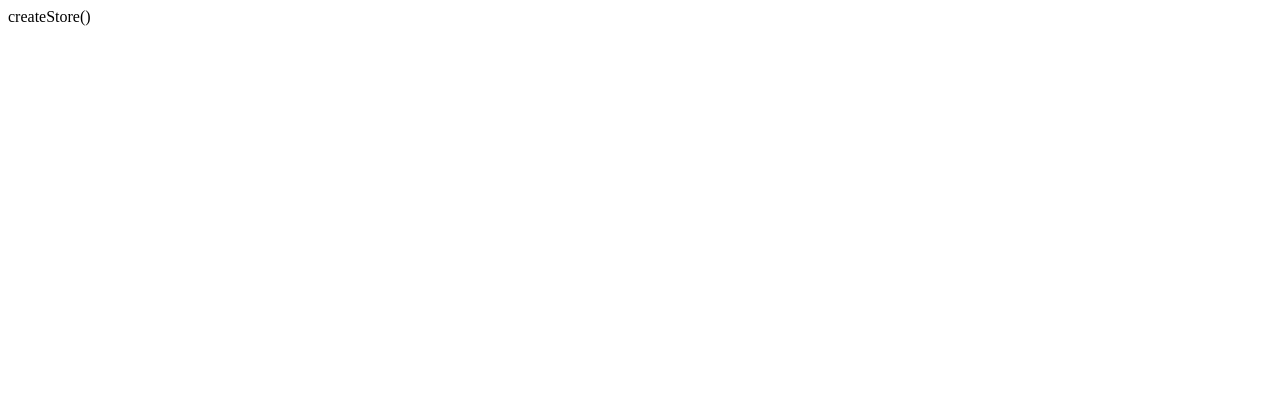
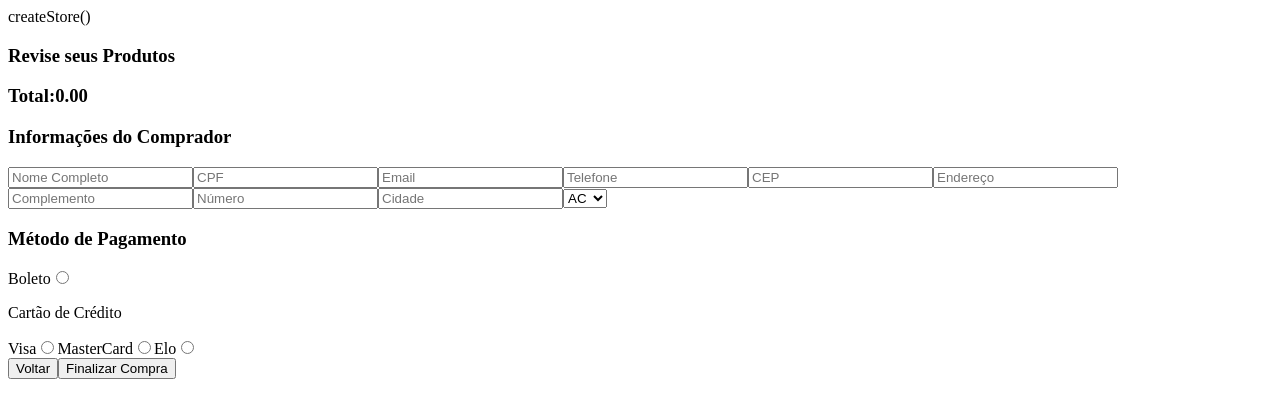
Before and after one commit to ninamarq/create-store, a React (Create React App) app: page /finish-shop/payment in a window 1280 px wide. Before the commit this address had no page. Shown: the top 418 px of the page. Built offline with nearby package versions, Linux system fonts and the light colour scheme.

Commit message:
Adicionando pagina de pagamento, apenas esqueleto

```diff
--- a/src/App.js
+++ b/src/App.js
@@ -5,6 +5,7 @@ import Provider from './context/globalProvider';
 import Principal from './pages/Principal';
 import Cart from './pages/Cart';
 import ProductDetail from './pages/ProductDetail';
+import FinishingShop from './pages/FinishingShop';
 
 function App() {
   return (
@@ -15,6 +16,7 @@ function App() {
           <Route path="/" element={ <Principal /> } />
           <Route path="/cart" element={ <Cart /> } />
           <Route path="/products/:id" element={ <ProductDetail /> }/>
+          <Route path="/finish-shop/payment" element={ <FinishingShop /> }/>
         </Routes>
       </BrowserRouter>
     </Provider>
--- a/src/pages/Cart.js
+++ b/src/pages/Cart.js
@@ -23,6 +23,9 @@ export default function Cart() {
       <button
         onClick={() => navigate('/')}
       >Voltar</button>
+      <button
+        onClick={() => navigate('/finish-shop/payment')}
+      >Continuar Compra</button>
     </div>
   )
 }
--- /dev/null
+++ b/src/pages/FinishingShop.js
@@ -0,0 +1,161 @@
+import React, { useContext } from "react";
+import globalContext from '../context/globalContext';
+import { useNavigate } from "react-router-dom";
+
+export default function FinishingShop() {
+  const navigate = useNavigate()
+  const { cart } = useContext(globalContext);
+  const brStates =  [
+    'AC',
+    'AL',
+    'AP',
+    'AM',
+    'BA',
+    'CE',
+    'DF',
+    'ES',
+    'GO',
+    'MA',
+    'MT',
+    'MS',
+    'MG',
+    'PA',
+    'PB',
+    'PR',
+    'PE',
+    'PI',
+    'RJ',
+    'RN',
+    'RS',
+    'RO',
+    'RR',
+    'SC',
+    'SP',
+    'SE',
+    'TO',
+    ];
+  return (
+    <div>
+      <section>
+        <h3>Revise seus Produtos</h3>
+          {
+            cart.map((product) => (
+              <section>
+                <img
+                width="100px"
+                  src={ product.thumbnail }
+                  alt={ product.title }
+                />
+                <h4>{ product.title }</h4>
+                <h4>Qtde: { product.quantity }</h4>
+                <h4>R${ product.price }</h4>
+              </section>
+            ))
+          }
+        <h3>Total:
+          {
+            cart.reduce((previous, product) => previous + ( product.price * product.quantity), 0).toFixed(2)
+          }
+        </h3>
+      </section>
+      <section>
+        <h3>Informações do Comprador</h3>
+        <form>
+          <input
+            type="text"
+            placeholder="Nome Completo"
+          />
+          <input
+            type="number"
+            placeholder="CPF"
+          />
+          <input
+            type="email"
+            placeholder="Email"
+          />
+          <input
+            type="number"
+            placeholder="Telefone"
+          />
+          <input
+            type="number"
+            placeholder="CEP"
+          />
+          <input
+            type="text"
+            placeholder="Endereço"
+          />
+          <input
+            type="text"
+            placeholder="Complemento"
+          />
+          <input
+            type="number"
+            placeholder="Número"
+          />
+          <input
+            type="text"
+            placeholder="Cidade"
+          />
+          <select>
+            {
+              brStates.map((state) => (
+                <option
+                  value={ state }
+                >{ state }</option>
+              ))
+            }
+          </select>
+        </form>
+      </section>
+      <section>
+        <h3>Método de Pagamento</h3>
+        <label
+          htmlFor="boleto"
+        >
+          Boleto
+          <input
+            type="radio"
+            name="payment-mode"
+            id="boleto"
+          />
+        </label>
+        <p>Cartão de Crédito</p>
+        <label
+          htmlFor="visa"
+        >
+          Visa
+          <input
+            type="radio"
+            name="payment-mode"
+            id="visa"
+          />
+        </label><label
+          htmlFor="mastercard"
+        >
+          MasterCard
+          <input
+            type="radio"
+            name="payment-mode"
+            id="mastercard"
+          />
+        </label><label
+          htmlFor="elo"
+        >
+          Elo
+          <input
+            type="radio"
+            name="payment-mode"
+            id="elo"
+          />
+        </label>
+      </section>
+      <button
+        onClick={() => navigate('/cart')}
+      >Voltar</button>
+      <button
+        onClick={ () => window.alert('Compra Finalizada!') }
+      >Finalizar Compra</button>
+    </div>
+  )
+}
```
